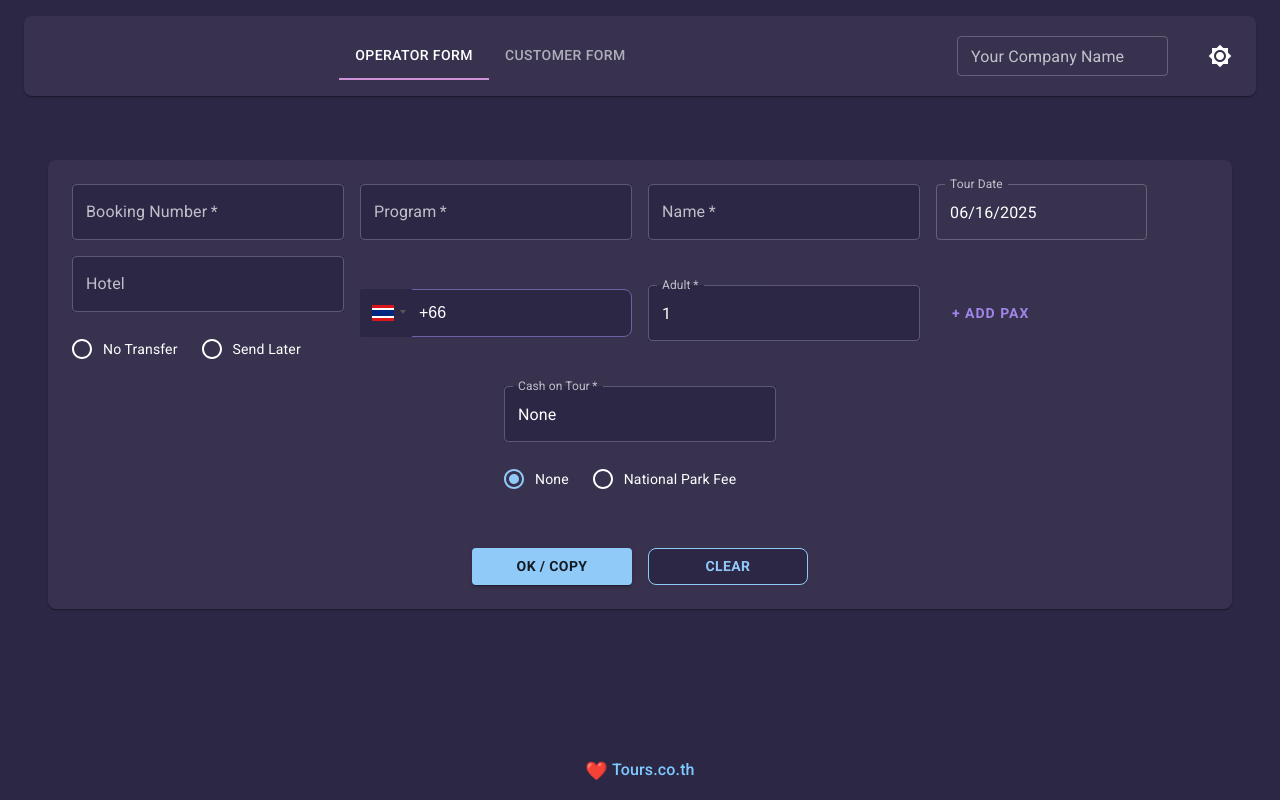
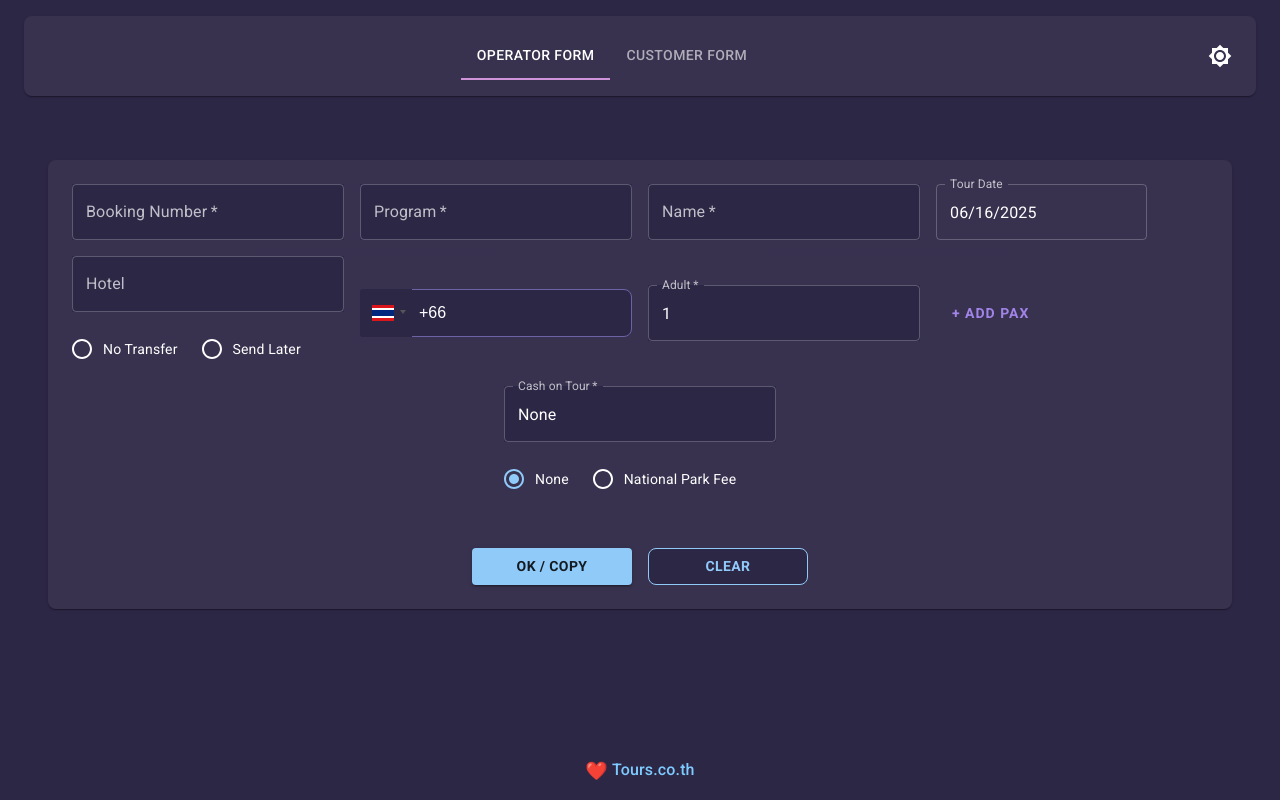
Before and after one commit to majidorc/text-generator, a Next.js app: page / in a window 1280 px wide. Built offline with nearby package versions, Linux system fonts and the light colour scheme.

Commit message:
feat: show company name header field only on Customer Form tab

```diff
--- a/pages/index.js
+++ b/pages/index.js
@@ -89,6 +89,7 @@ export default function IndexPage() {
               <Tab label="Operator Form" />
               <Tab label="Customer Form" />
             </Tabs>
+            {tab === 1 && (
               <TextField
                 label="Your Company Name"
                 value={headerText}
@@ -97,6 +98,7 @@ export default function IndexPage() {
                 fullWidth
                 sx={{ mb: 1 }}
               />
+            )}
             <Box sx={{ display: 'flex', justifyContent: 'flex-end' }}>
               <IconButton onClick={handleToggle} color="inherit" aria-label="toggle dark mode">
                 {mode === "dark" ? <Brightness7Icon /> : <Brightness4Icon />}
@@ -116,6 +118,7 @@ export default function IndexPage() {
               <Tab label="Operator Form" />
               <Tab label="Customer Form" />
             </Tabs>
+            {tab === 1 && (
               <TextField
                 label="Your Company Name"
                 value={headerText}
@@ -123,6 +126,7 @@ export default function IndexPage() {
                 size="small"
                 sx={{ minWidth: 180, mx: 2 }}
               />
+            )}
             <IconButton onClick={handleToggle} color="inherit" aria-label="toggle dark mode" sx={{ ml: 2 }}>
               {mode === "dark" ? <Brightness7Icon /> : <Brightness4Icon />}
             </IconButton>
```
Lines whose indentation alone changed are shown as unchanged.
